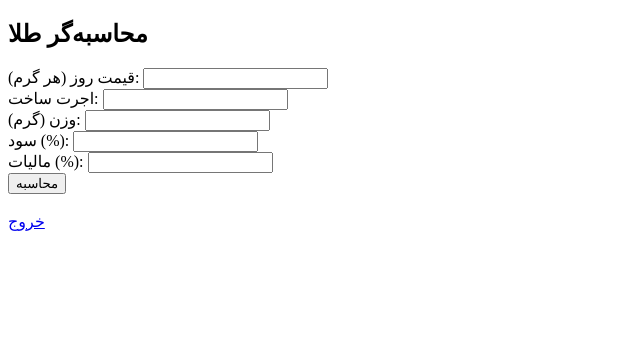
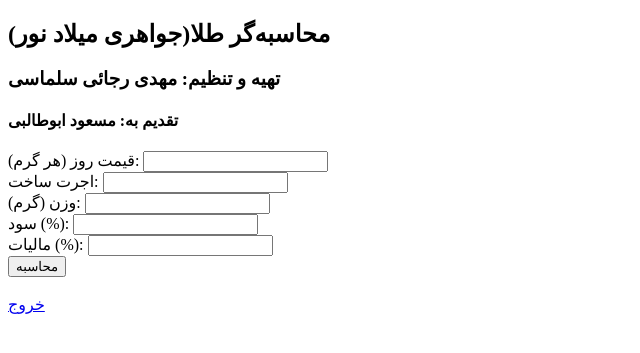
Before and after one commit to mehdirajaei/gold, a Flask app: page /calculator in a window 1280 px wide. Shown: the top 353 px of the page, without its empty margins (0-640 px from the left). Run offline with Flask 3, Linux system fonts and the light colour scheme; the visitor is signed in with stand-in values (Sample User, id 1).

Commit message:
Update calculator.html

```diff
--- a/templates/calculator.html
+++ b/templates/calculator.html
@@ -2,10 +2,15 @@
 <html lang="fa">
 <head>
     <meta charset="UTF-8">
-    <title>محاسبه‌گر طلا</title>
+    <title>محاسبه‌گر طلا(جواهری میلاد نور)</title>
 </head>
 <body>
-    <h2>محاسبه‌گر طلا</h2>
+    <h2>محاسبه‌گر طلا(جواهری میلاد نور)</h2>
+</head>
+<body>
+
+    <h3>تهیه و تنظیم: مهدی رجائی سلماسی</h3>
+    <h4>تقدیم به: مسعود ابوطالبی</h4>
     <form method="post">
         <label>قیمت روز (هر گرم):</label>
         <input type="text" name="price_per_gram" required>
```
